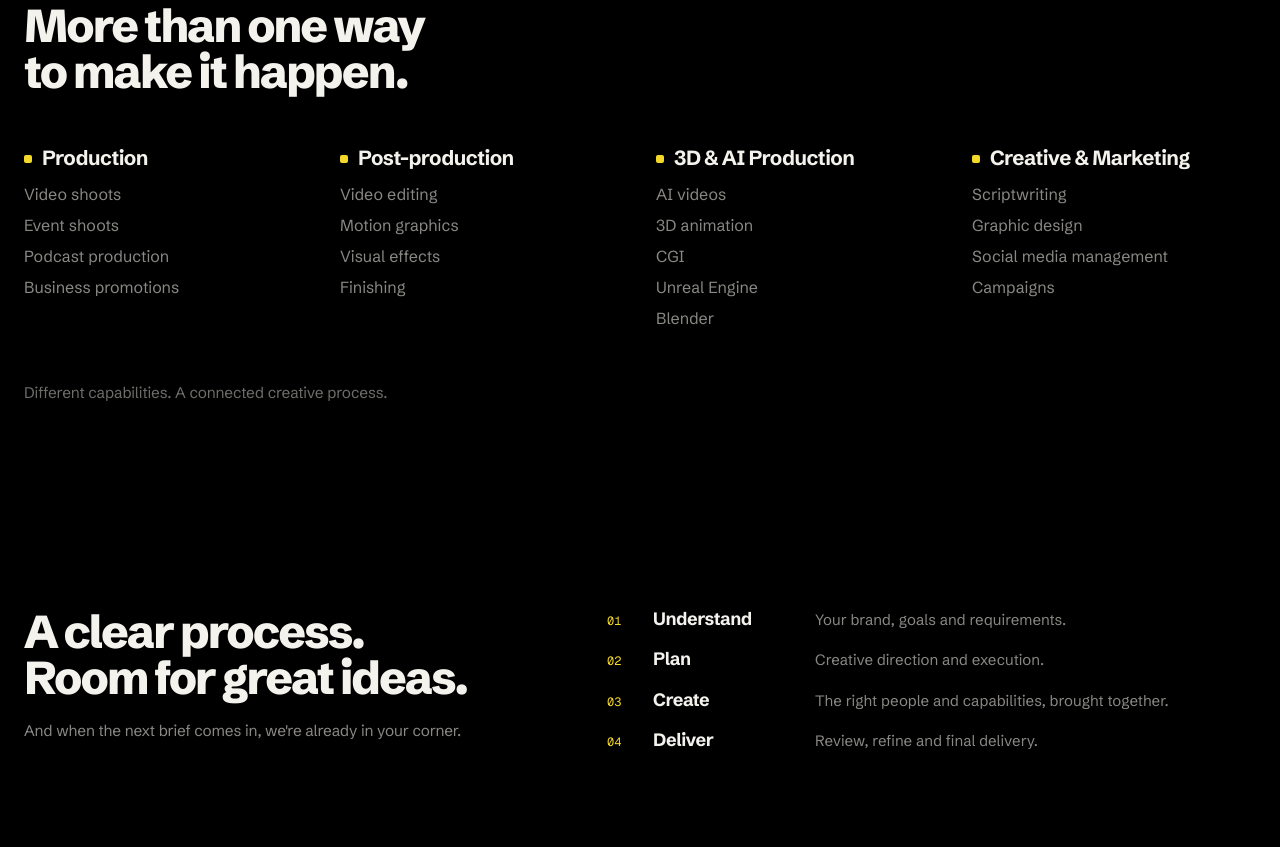
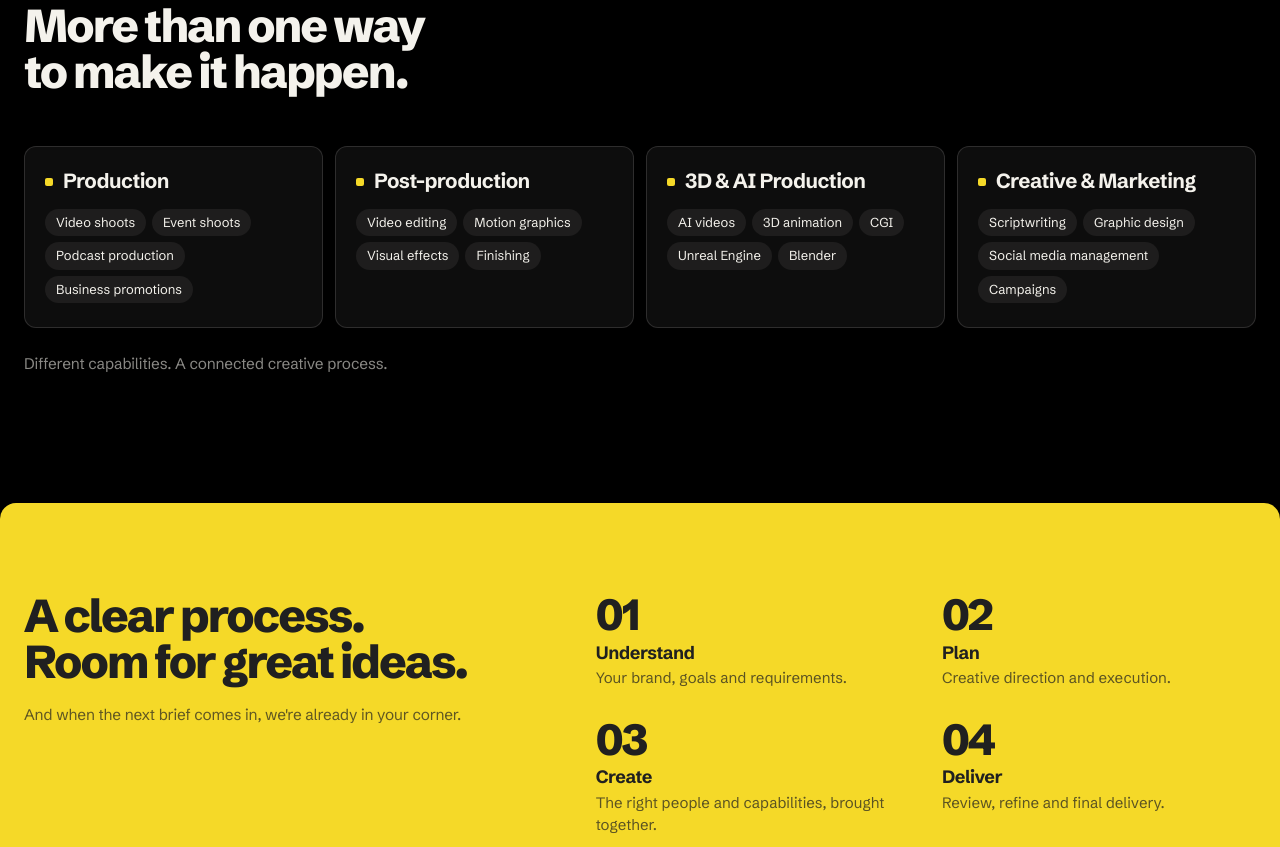
Before and after one commit to workwithsolomonster-collab/rudrakrit-site, a plain HTML site: page index.html in a window 1280 px wide. Shown: the part 3653-4500 px from the top of the page. Drawn offline with nearby package versions, Linux system fonts and the light colour scheme.

Commit message:
Update site from shared index.html
Co-Authored-By: Claude Opus 5.5 <noreply@anthropic.com>
Claude-Session: https://claude.ai/code/session_014QMfu7XEs4dz57rRfohuH7

```diff
--- a/index.html
+++ b/index.html
@@ -497,19 +497,32 @@ body,.how,.foot,.explore,.cta{background:#000}
 .btn-g:hover{background:#fff;border-color:#fff;color:var(--ink)}
 .proof-stats span{color:#8C8BE6}
 
-/* Process: compact two-column layout, heading left, steps as single rows right */
-#how{padding-block:calc(var(--sec) * .6)}
-#how .wrap{display:grid;grid-template-columns:minmax(0,1fr) minmax(0,1.25fr);grid-template-rows:auto auto 1fr;gap:0 64px;align-items:start}
-#how .eb{grid-column:1;grid-row:1}
-#how .h2{grid-column:1;grid-row:2}
-#how .close{grid-column:1;grid-row:3;margin:18px 0 0;font-size:clamp(15px,1.2vw,17px);color:var(--mute-d)}
-#how .steps{grid-column:2;grid-row:1/4;margin:0;display:flex;flex-direction:column;gap:18px}
-#how .step{display:grid;grid-template-columns:34px minmax(110px,150px) minmax(0,1fr);align-items:baseline;gap:4px 12px}
-#how .step small{margin:0;color:var(--yellow)}
+/* Capabilities: dark cards with service chips */
+#capabilities .caps{gap:12px}
+#capabilities .cap{background:#0d0d0d;border:1px solid var(--line-d);border-radius:12px;padding:22px 20px 24px;transition:border-color .35s var(--ease),transform .45s var(--ease),background .35s}
+#capabilities .cap:hover{border-color:rgba(245,217,40,.55);background:#121212;transform:translateY(-4px)}
+#capabilities .cap h3{margin-bottom:16px}
+#capabilities .cap ul{display:flex;flex-wrap:wrap;gap:6px}
+#capabilities .cap li{font-size:13px;line-height:1.2;padding:6px 11px;border-radius:999px;background:rgba(244,242,236,.07);color:var(--paper);transition:background .3s,color .3s}
+#capabilities .cap:hover li{background:rgba(245,217,40,.12)}
+#capabilities .close{font-size:clamp(15px,1.2vw,17px);color:var(--mute-d);margin-top:24px}
+@media (max-width:600px){#capabilities .caps{grid-template-columns:1fr}}
+
+/* Process: a yellow brand band, heading left, steps as a 2x2 grid with big numbers */
+#how{background:var(--yellow);color:var(--ink);padding-block:calc(var(--sec) * .7);border-radius:16px}
+#how .wrap{display:grid;grid-template-columns:minmax(0,1fr) minmax(0,1.3fr);grid-template-rows:auto auto 1fr;gap:0 64px;align-items:start}
+#how .eb{grid-column:1;grid-row:1;color:rgba(32,32,32,.6)}
+#how .h2{grid-column:1;grid-row:2;color:var(--ink)}
+#how .close{grid-column:1;grid-row:3;margin:18px 0 0;font-size:clamp(15px,1.2vw,17px);color:rgba(32,32,32,.7)}
+#how .steps{grid-column:2;grid-row:1/4;margin:0;display:grid;grid-template-columns:repeat(2,minmax(0,1fr));gap:28px 32px}
+#how .step{display:block}
+#how .step small{display:block;margin:0 0 6px;font-family:var(--f-display);font-size:clamp(34px,3.4vw,52px);font-weight:800;letter-spacing:-.05em;line-height:1;color:var(--ink)}
 #how .step small::before{display:none}
-#how .step h3{margin:0;font-size:clamp(17px,1.4vw,20px)}
-#how .step p{font-size:15px;max-width:none}
-@media (max-width:820px){#how .wrap{grid-template-columns:1fr;grid-template-rows:none}#how .eb,#how .h2,#how .close,#how .steps{grid-column:1;grid-row:auto}#how .steps{margin-top:var(--g1);gap:16px}#how .close{margin-top:22px}#how .step{grid-template-columns:30px minmax(0,1fr)}#how .step p{grid-column:2}}
+#how .step h3{margin:0 0 4px;font-size:clamp(17px,1.4vw,20px);color:var(--ink)}
+#how .step p{font-size:15px;max-width:none;color:rgba(32,32,32,.72)}
+#how .step:hover small{color:var(--indigo)}
+#how .step small{transition:color .3s}
+@media (max-width:820px){#how .wrap{grid-template-columns:1fr;grid-template-rows:none}#how .eb,#how .h2,#how .close,#how .steps{grid-column:1;grid-row:auto}#how .steps{margin-top:var(--g1);gap:22px 20px}#how .close{margin-top:24px}}
 
 /* About: compact two-column layout, heading and line left, stats right */
 #about{padding-block:calc(var(--sec) * .6)}
```
